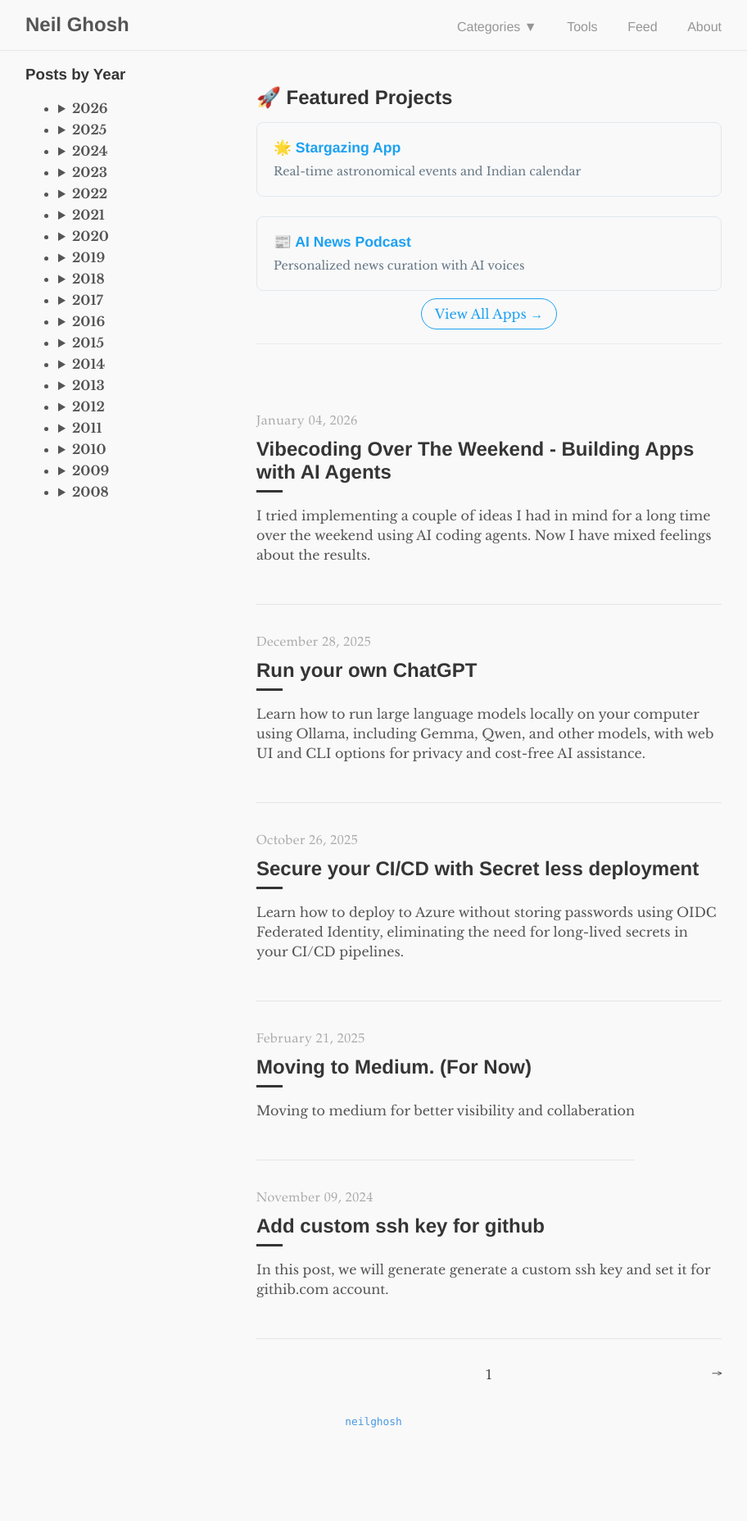
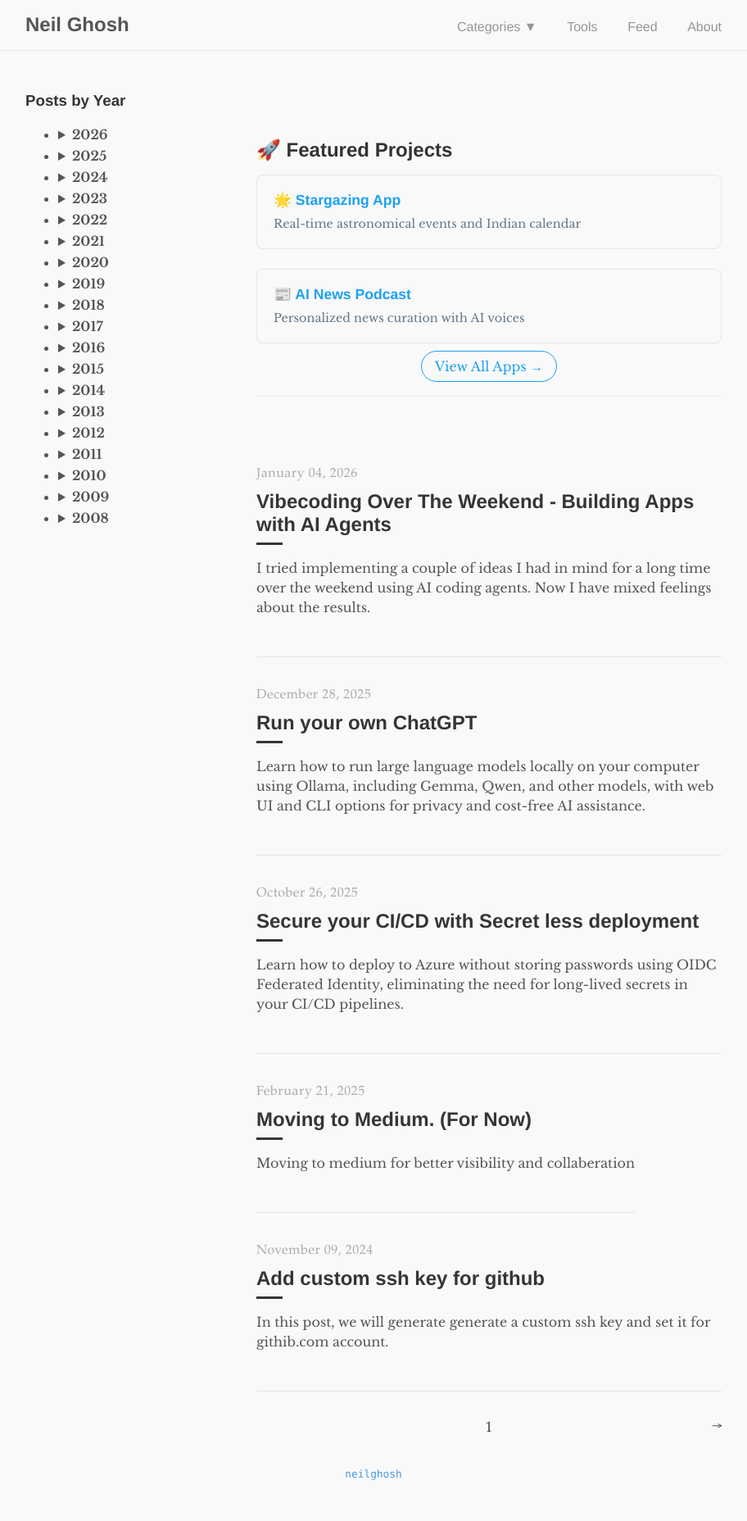
Before and after one commit to neilghosh/neilghosh.github.io, a Jekyll site: the page built from index.html, in a window 1280 px wide. Shown: the whole page at 82% size, without its empty margins (184-1096 px from the left). Built offline with Jekyll 4.4.1, drawn with Linux system fonts in a browser that asks for light colours; the list of posts is cut into pages by our own code; before the commit the page ends 1792 px from its top, so only the background shows below that.

Commit message:
Fix navigation overlap with page content
- Add proper spacing between navigation and main content
- Ensure featured projects section doesn't overlap with nav
- Add responsive spacing for mobile devices
- Fix layout issues caused by absolute positioning in nav

```diff
--- a/assets/main.scss
+++ b/assets/main.scss
@@ -132,6 +132,24 @@ main {
   font-size: 1.5rem !important; /* Reduced from 2rem */
 }
 
+/* Fix Navigation Overlap Issue */
+body {
+  padding-top: 0;
+}
+
+.nav {
+  margin-bottom: 2rem;
+}
+
+main {
+  margin-top: 1rem;
+}
+
+/* Ensure featured projects don't overlap with nav */
+.featured-projects {
+  margin-top: 1rem;
+}
+
 /* Make titles more proportional on mobile */
 @media (max-width: 768px) {
   .post-title {
@@ -140,6 +158,14 @@ main {
 
   .catalogue-title {
     font-size: 1.25rem !important;
+  }
+
+  .nav {
+    margin-bottom: 1.5rem;
+  }
+
+  main {
+    margin-top: 0.5rem;
   }
 }
 
```
